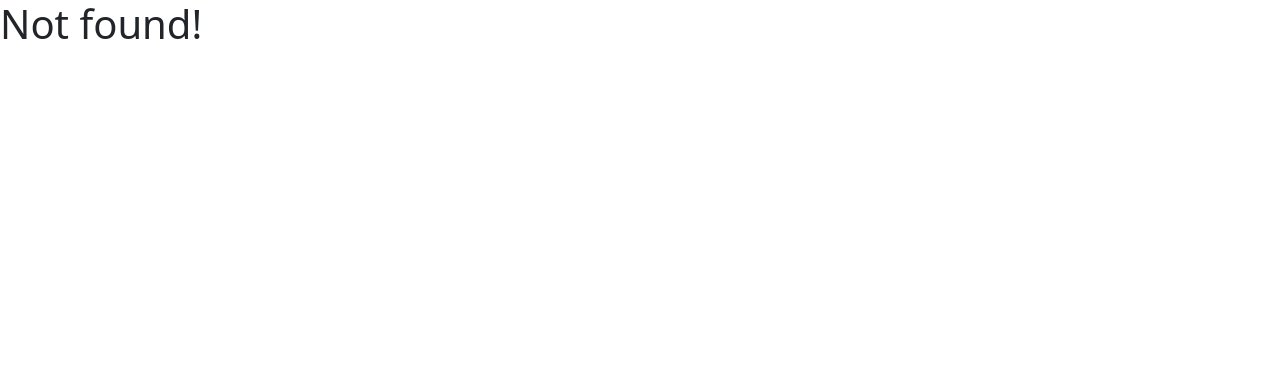
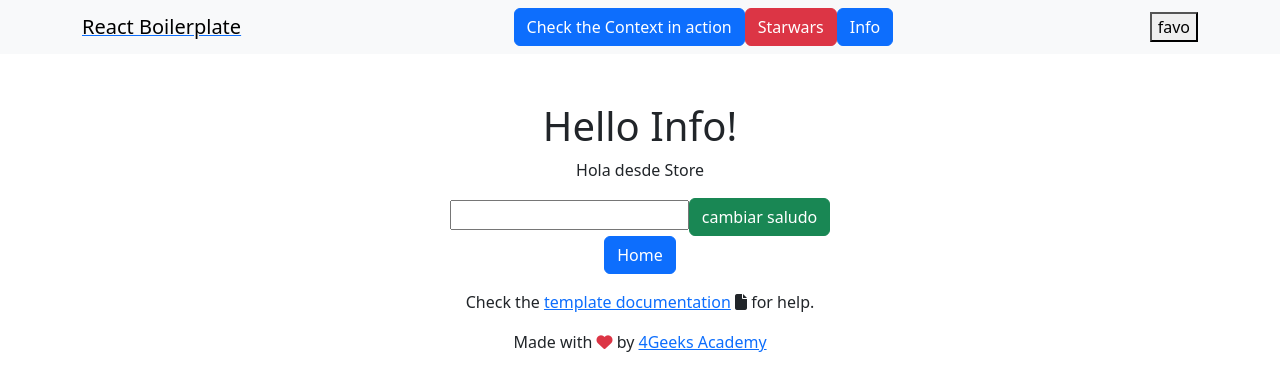
Before and after one commit to 4GeeksAcademy/starwars_contacList_pt-68, a React (Vite) app: page /info in a window 1280 px wide. Before the commit this address had no page. Shown: the top 390 px of the page. Built offline with nearby package versions, Linux system fonts and the light colour scheme.

Commit message:
repaso store, dispatch

```diff
--- a/src/components/CardPeople.jsx
+++ b/src/components/CardPeople.jsx
@@ -8,11 +8,12 @@ export const CardPeople = ({people}) => {
 
 
                 <div className="card" style={{width: "18rem;"}}>
-                    <img src="..." className="card-img-top" alt="..."/>
+                    <img src={`https://raw.githubusercontent.com/breatheco-de/swapi-images/master/public/images/people/${people.uid}.jpg`} className="card-img-top" alt="" style={{ height: "300px" }} />
                         <div className="card-body">
                             <h5 className="card-title">{people.name}</h5>
 
                             <Link to={`/character/${people.uid}`} className="btn btn-primary">Go somewhere</Link>
+                            <button>fav</button>
                         </div>
                 </div>
 
--- a/src/components/Navbar.jsx
+++ b/src/components/Navbar.jsx
@@ -17,8 +17,13 @@ export const Navbar = () => {
 						<button className="btn btn-danger">Starwars</button>
 					</Link>
 
+					<Link to="/info">
+						<button className="btn btn-primary">Info</button>
+					</Link>
+
 
 				</div>
+				<button>favo</button>
 			</div>
 		</nav>
 	);
--- /dev/null
+++ b/src/pages/Info.jsx
@@ -0,0 +1,37 @@
+import { Link } from "react-router-dom";
+import useGlobalReducer from "../hooks/useGlobalReducer.jsx";
+import React, {useState} from "react";
+
+export const Info = () => {
+
+    const { store, dispatch } = useGlobalReducer()
+
+    const [message, setMessage] = useState("")
+
+    return (
+        <div className="text-center mt-5">
+            <h1>Hello Info!</h1>
+
+
+            <p>{store.saludo}</p>
+
+            <input type="text" onChange={(e)=>{setMessage(e.target.value)}} />
+
+            <button className="btn btn-success"
+                onClick={() => dispatch({
+                    type: "change_saludo",
+                    payload: {message: message}
+                })}
+            >cambiar saludo</button>
+
+
+
+
+            <div><Link to="/">
+                <button className="btn btn-primary">Home</button>
+            </Link></div>
+
+
+        </div>
+    );
+};
--- a/src/routes.jsx
+++ b/src/routes.jsx
@@ -11,6 +11,7 @@ import { Single } from "./pages/Single";
 import { Demo } from "./pages/Demo";
 import { Starwars } from "./pages/Starwars.jsx";
 import { DetailPeople } from "./pages/DetailPeople.jsx";
+import { Info } from "./pages/Info.jsx";
 
 export const router = createBrowserRouter(
     createRoutesFromElements(
@@ -29,6 +30,7 @@ export const router = createBrowserRouter(
         <Route path="/demo" element={<Demo />} />
         <Route path="/starwars" element={<Starwars />} />
         <Route path="/character/:uid" element={ <DetailPeople />} />
+        <Route path="/info" element={<Info />} />
       </Route>
     )
 );
--- a/src/store.js
+++ b/src/store.js
@@ -1,5 +1,5 @@
-export const initialStore=()=>{
-  return{
+export const initialStore = () => {
+  return {
     message: null,
     todos: [
       {
@@ -13,17 +13,19 @@ export const initialStore=()=>{
         background: null,
       }
     ],
-    character:[]
+    character: [],
+    favoritos: [],
+    saludo: "Hola desde Store"
   }
 }
 
 export default function storeReducer(store, action = {}) {
-  switch(action.type){
+  switch (action.type) {
 
-
+    //////////////////////////
     case 'add_task':
 
-      const { id,  color } = action.payload
+      const { id, color } = action.payload
 
       return {
         ...store,
@@ -31,16 +33,29 @@ export default function storeReducer(store, action = {}) {
       };
 
 
+    //////////////////////////////
+    // case "add_favorite":
+
+    ///////////////////////////////
+    // case "delete_fav":
+    ///////////////////////////////
+
+    case 'set_personajes':
+      const { personaje } = action.payload
+      return {
+        ...store, character: personaje
+      }
+    //////////////////////////////////
+    case "change_saludo":
+      const {message} = action.payload
+      return{
+        // ...store, saludo : "saludo desde el dispatch!"
+        ...store, saludo: message
+      }
 
 
 
-    case 'set_personajes':
-      const {personaje} = action.payload
-      return{
-        ...store, character: personaje
-      }
-
-
+    /////////////////////////////////
 
     default:
       throw Error('Unknown action.');
```
